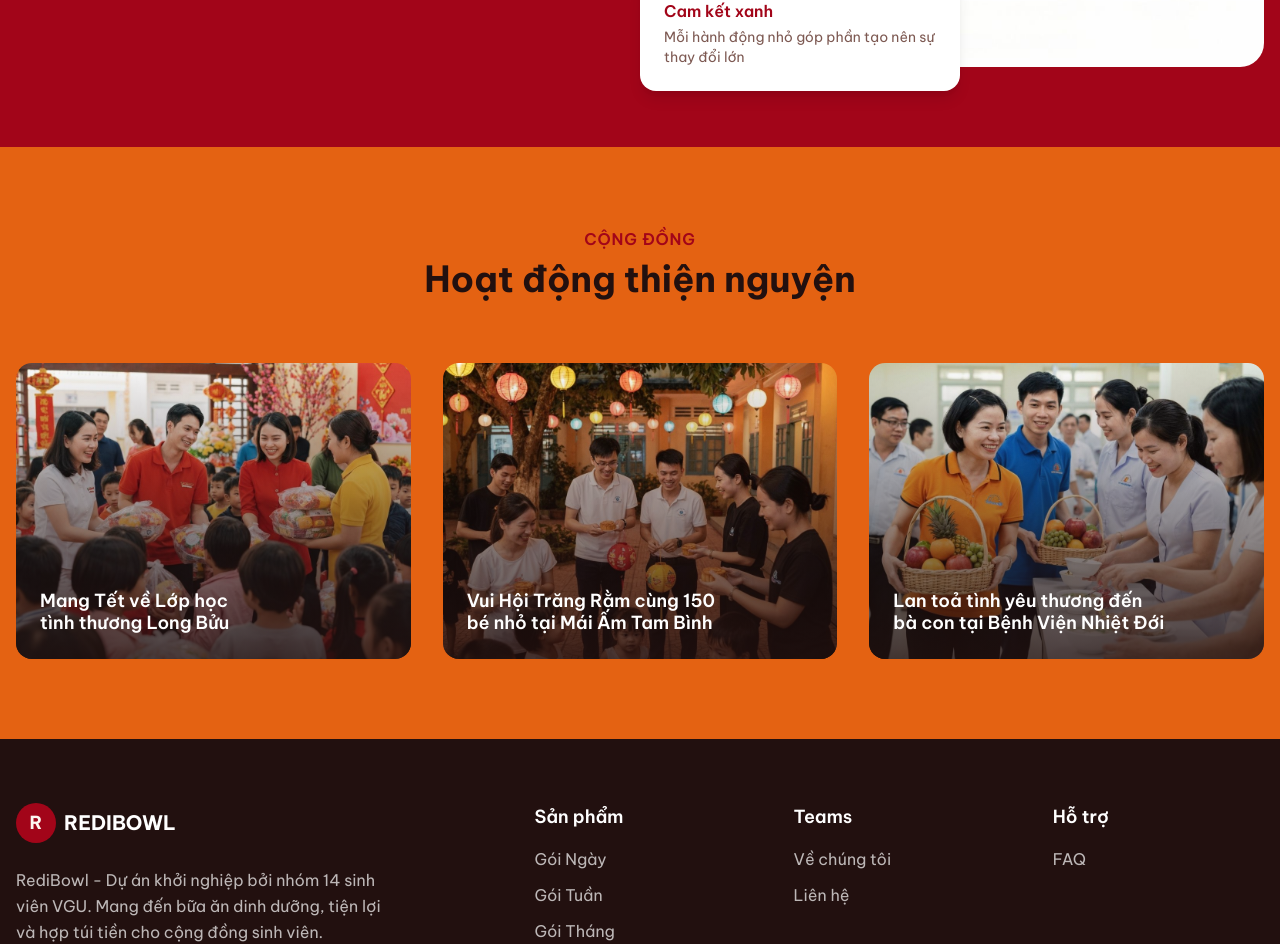
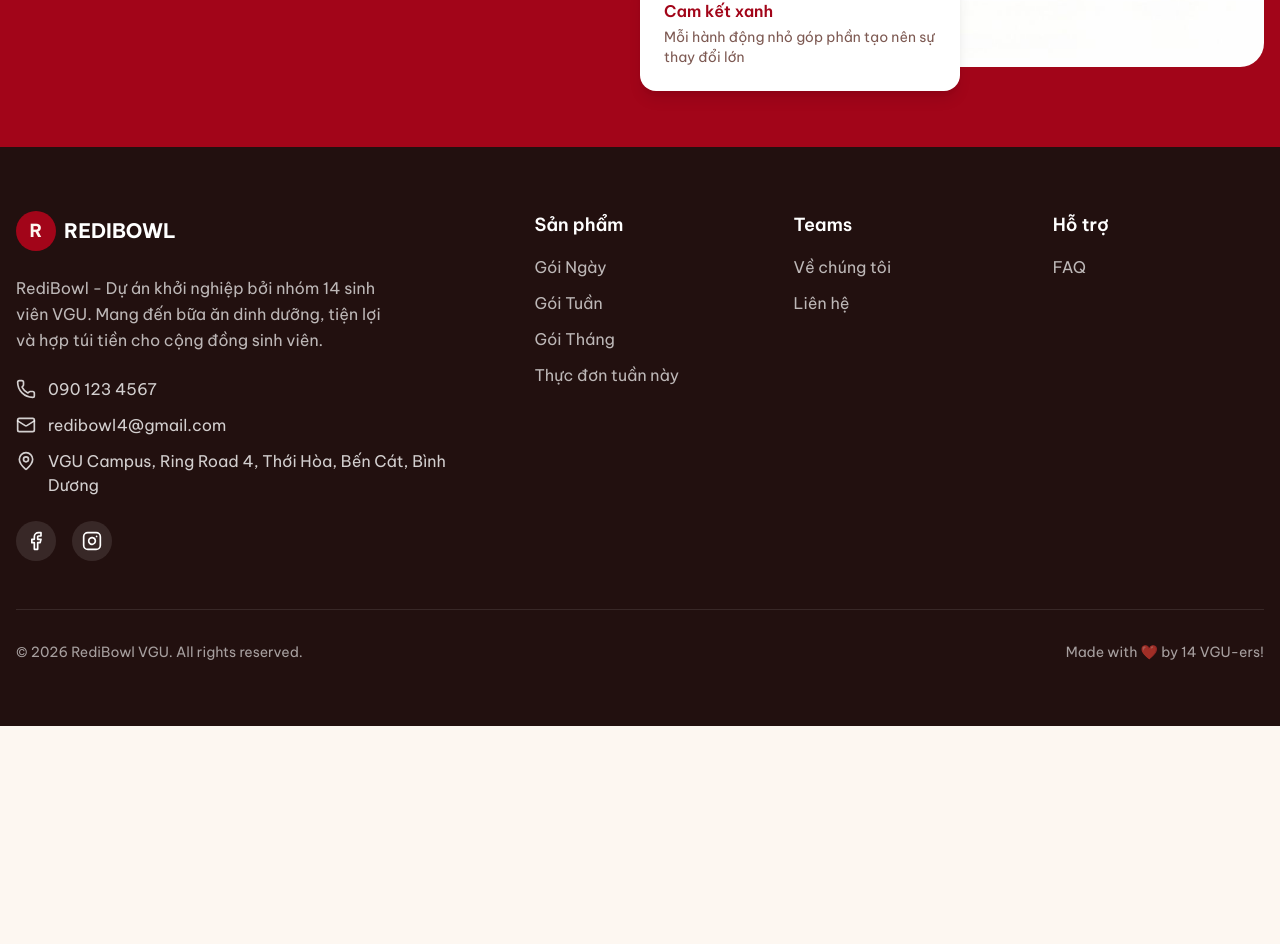
Before and after one commit to Nhakhoa02/radibowl, a Next.js app in the folder redibowl/: page / in a window 1280 px wide. Shown: the part 5731-6675 px from the top of the page. After the commit the page ends 6457 px from the top, so only its background shows below. Built offline with nearby package versions, Linux system fonts and the light colour scheme.

Commit message:
hide charity section

```diff
--- a/redibowl/app/page.tsx
+++ b/redibowl/app/page.tsx
@@ -20,7 +20,7 @@ export default function Home() {
       <ProductsSection />
       <CombosSection />
       <EnvironmentSection />
-      <CharitySection />
+      {/* <CharitySection /> */}
       {/* <TestimonialsSection /> */}
       {/* <PartnersSection /> */}
       <Footer />
```
